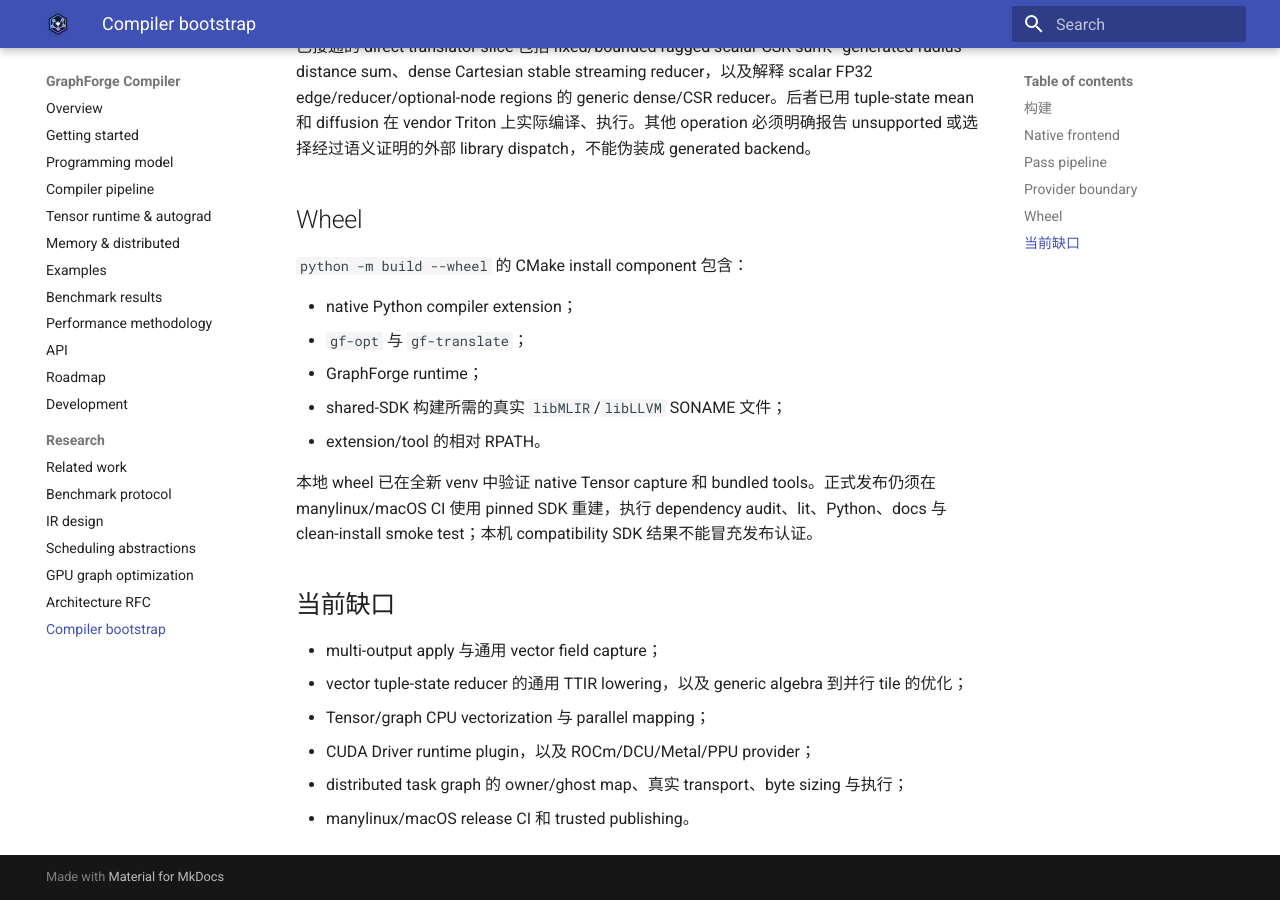
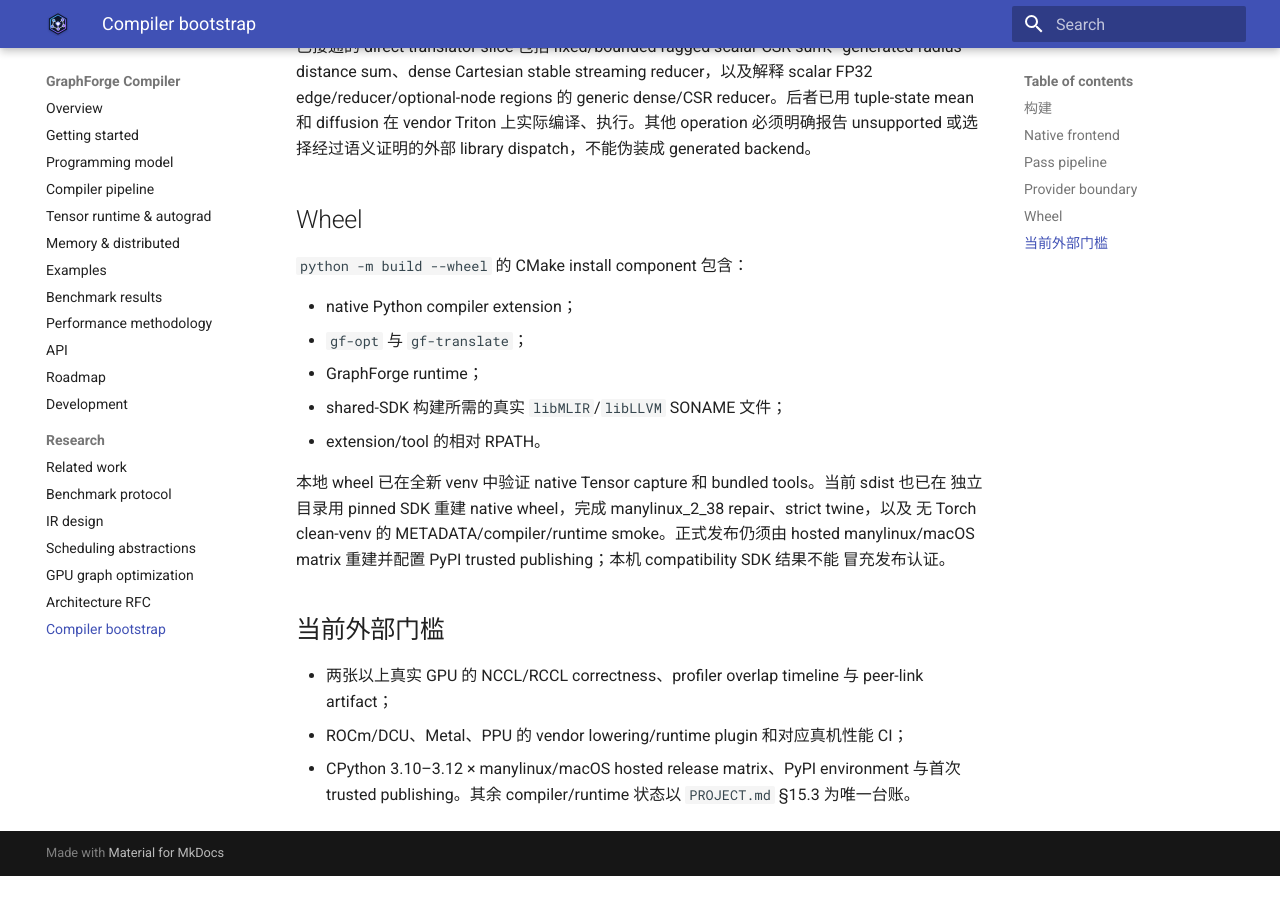
Before and after one commit to walkerchi/TIGA-lang, an MkDocs documentation site: the page built from docs/COMPILER_BOOTSTRAP.md, in a window 1280 px wide and 900 px high, scrolled down 1737 px. Built offline with MkDocs 1.6.1 and Material for MkDocs 9.7.7, drawn with Linux system fonts in a browser that asks for light colours; after the commit the page ends 2613 px from its top, so only the background shows below that.

Commit message:
Verify release metadata from rebuilt wheels

```diff
--- a/docs/COMPILER_BOOTSTRAP.md
+++ b/docs/COMPILER_BOOTSTRAP.md
@@ -88,15 +88,15 @@
 - shared-SDK 构建所需的真实 `libMLIR`/`libLLVM` SONAME 文件；
 - extension/tool 的相对 RPATH。
 
-本地 wheel 已在全新 venv 中验证 native Tensor capture 和 bundled tools。正式发布仍须在
-manylinux/macOS CI 使用 pinned SDK 重建，执行 dependency audit、lit、Python、docs 与
-clean-install smoke test；本机 compatibility SDK 结果不能冒充发布认证。
+本地 wheel 已在全新 venv 中验证 native Tensor capture 和 bundled tools。当前 sdist 也已在
+独立目录用 pinned SDK 重建 native wheel，完成 manylinux_2_38 repair、strict twine，以及
+无 Torch clean-venv 的 METADATA/compiler/runtime smoke。正式发布仍须由 hosted
+manylinux/macOS matrix 重建并配置 PyPI trusted publishing；本机 compatibility SDK 结果不能
+冒充发布认证。
 
-## 当前缺口
+## 当前外部门槛
 
-- multi-output apply 与通用 vector field capture；
-- vector tuple-state reducer 的通用 TTIR lowering，以及 generic algebra 到并行 tile 的优化；
-- Tensor/graph CPU vectorization 与 parallel mapping；
-- CUDA Driver runtime plugin，以及 ROCm/DCU/Metal/PPU provider；
-- distributed task graph 的 owner/ghost map、真实 transport、byte sizing 与执行；
-- manylinux/macOS release CI 和 trusted publishing。
+- 两张以上真实 GPU 的 NCCL/RCCL correctness、profiler overlap timeline 与 peer-link artifact；
+- ROCm/DCU、Metal、PPU 的 vendor lowering/runtime plugin 和对应真机性能 CI；
+- CPython 3.10–3.12 × manylinux/macOS hosted release matrix、PyPI environment 与首次 trusted
+  publishing。其余 compiler/runtime 状态以 `PROJECT.md` §15.3 为唯一台账。
```
Also changed, not shown: PROJECT.md (+5 -4 lines), docs/getting-started.md (+4 -4 lines), docs/roadmap.md (+6 -4 lines), pyproject.toml (+8 -0 lines), 2 other files.
